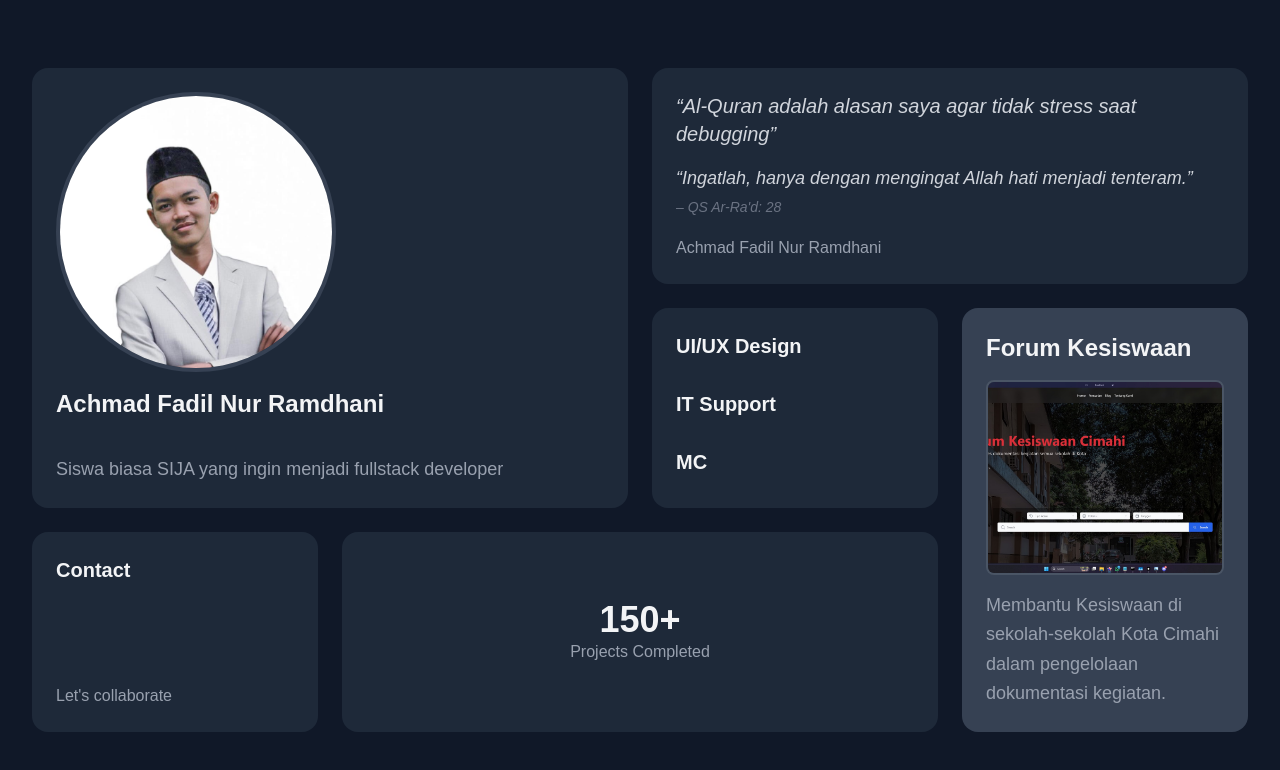
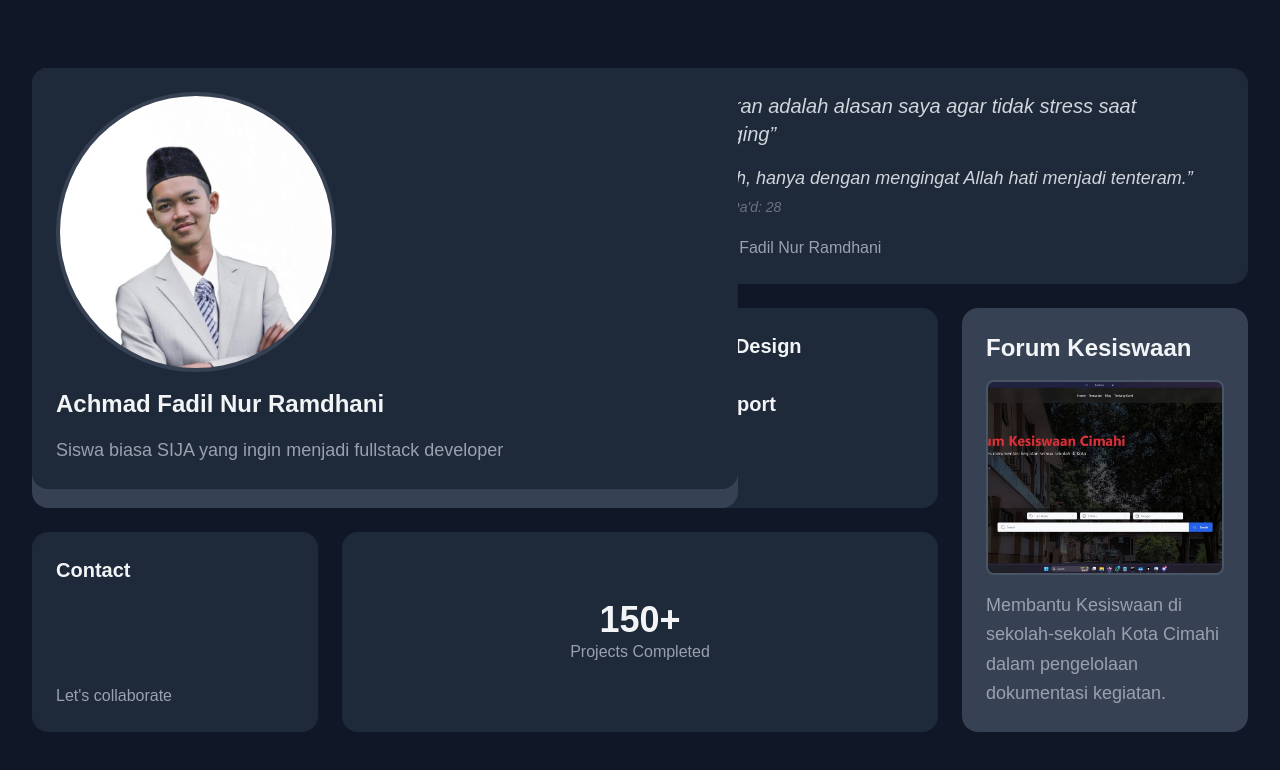
Before and after one commit to AchmadFadil128/portofolio-app, a Next.js app: page / in a window 1280 px wide. Shown: the top 770 px of the page. Built offline with nearby package versions, Linux system fonts and the light colour scheme.

Commit message:
Adding Animation on card

```diff
--- a/src/app/page.tsx
+++ b/src/app/page.tsx
@@ -27,19 +27,46 @@ export const metadata = {
 export default function HomePage() {
   return (
     <main className="bg-gray-900 text-gray-100 min-h-screen p-8 grid place-items-center">
-
       <div className="max-w-7xl mx-auto grid grid-cols-4 auto-rows-[minmax(200px,auto)] gap-6">
         {/* Profile Section */}
         <a
-          href="/profile"
-          className="col-span-2 row-span-2 bg-gray-800 rounded-2xl p-6 transition-transform duration-300 hover:-translate-y-2 hover:shadow-xl"
+        href="/profile"
+        className="
+          group relative overflow-visible
+          col-span-2 row-span-2
+          transition-all duration-300
+          hover:-translate-y-2 hover:shadow-xl
+        "
         >
+
+        <div
+            className="
+              absolute inset-0
+              bg-gray-700 rounded-2xl p-6
+              w-[706px]
+              z-0
+              transition-all duration-300
+            "
+          >
+          </div>
+
+          {/* Real Card */}
+
+        <div
+          className="
+            relative z-10
+            bg-gray-800 rounded-2xl p-6
+            transition-all duration-300
+            w-[706px] group-hover:w-[666px]
+          "
+        >
+          {/* Isi card */}
           <div className="h-full flex flex-col justify-between">
             <div className="mb-4">
               <Image
                 src="/profilefoto.jpg"
                 alt="Foto Profil"
-                width={300} // bisa kamu sesuaikan
+                width={300}
                 height={300}
                 className="w-70 h-70 rounded-full object-cover mb-4 border-4 border-gray-700"
               />
@@ -49,7 +76,9 @@ export default function HomePage() {
               Siswa biasa SIJA yang ingin menjadi fullstack developer
             </p>
           </div>
-        </a>
+        </div>
+      </a>
+
 
 
         {/* Quotes */}
```
